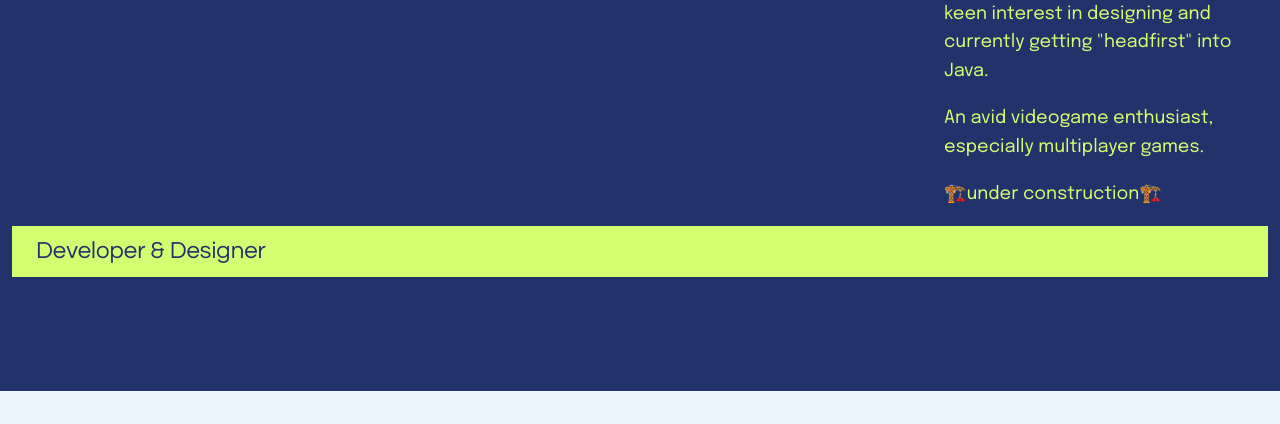
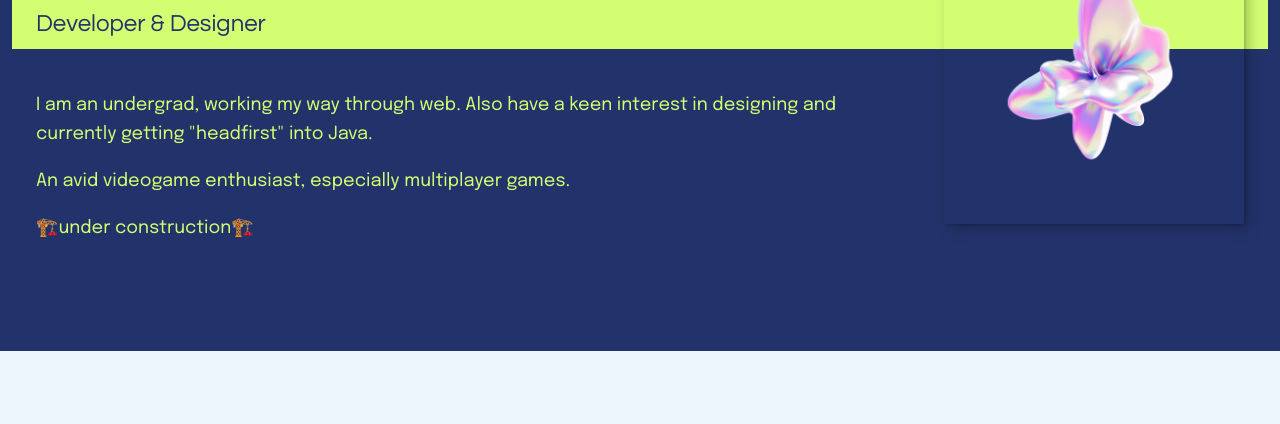
Before and after one commit to manannayak19/manannayak19.github.io, a website: page index.html in a window 1280 px wide. Shown: the part 757-1181 px from the top of the page. Drawn offline with nearby package versions, Linux system fonts and the light colour scheme.

Commit message:
added image

```diff
--- a/index.html
+++ b/index.html
@@ -65,7 +65,7 @@
         <P>Lorem ipsum dolor sit amet, consectetur adipisicing elit.</P> -->
     </div>
 
-    <!-- <img src="img/manan_vertical.jpg" alt="" class="about-me__img"> -->
+    <img src="img/vertical.png" alt="" class="about-me__img">
 </section>
 
 <!-- what i do -->
```
Also changed, not shown: img/vertical.png (added).
